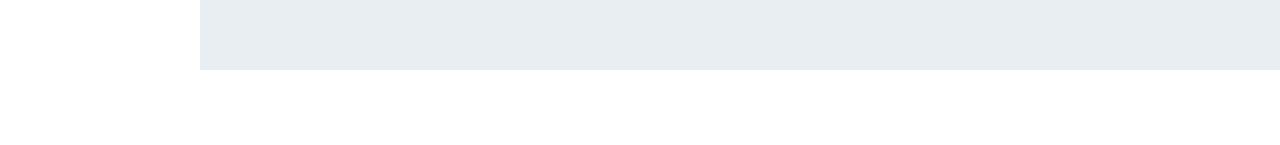
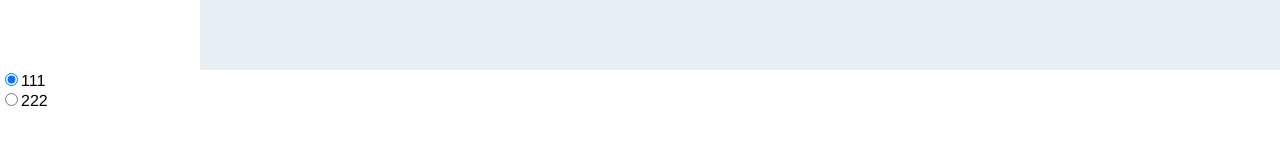
Before and after one commit to io-o/o-ui, a Vue app: page / in a window 1280 px wide. Shown: the part 409-554 px from the top of the page. Built offline with nearby package versions, Linux system fonts and the light colour scheme.

Commit message:
完成radios组件

```diff
--- /dev/null
+++ b/src/components/o-radio/index.vue
@@ -0,0 +1,27 @@
+<template>
+  <div class="o-radio">
+    <label>
+      <input
+        type="radio"
+        :value="label"
+        :checked="cvalue == label"
+        @change="$emit('change', label)"
+       />
+       <slot />
+    </label>
+  </div>
+</template>
+
+<script type="text/javascript">
+export default {
+  model: {
+    prop: 'cvalue',
+    event: 'change'
+  },
+  props: {
+    label: Number | String | Boolean,
+    cvalue: Number | String | Boolean
+  },
+
+}
+</script>
--- a/src/views/ui.vue
+++ b/src/views/ui.vue
@@ -45,6 +45,8 @@
        <o-main>Main</o-main>
        </o-container>
     </o-container>
+    <o-radio v-model="radio" label="1">111</o-radio>
+    <o-radio v-model="radio" label="2">222</o-radio>
   </div>
 </template>
 
@@ -56,6 +58,7 @@ import oHeader from "@/components/o-header/index.vue";
 import oMain from "@/components/o-main/index.vue";
 import oFooter from "@/components/o-footer/index.vue";
 import oAside from "@/components/o-aside/index.vue";
+import oRadio from "@/components/o-radio/index.vue";
 export default {
   components: {
     oRow,
@@ -64,7 +67,13 @@ export default {
     oHeader,
     oFooter,
     oMain,
-    oAside
+    oAside,
+    oRadio
+  },
+  data () {
+    return {
+      radio: '1'
+    }
   }
 };
 </script>
```
